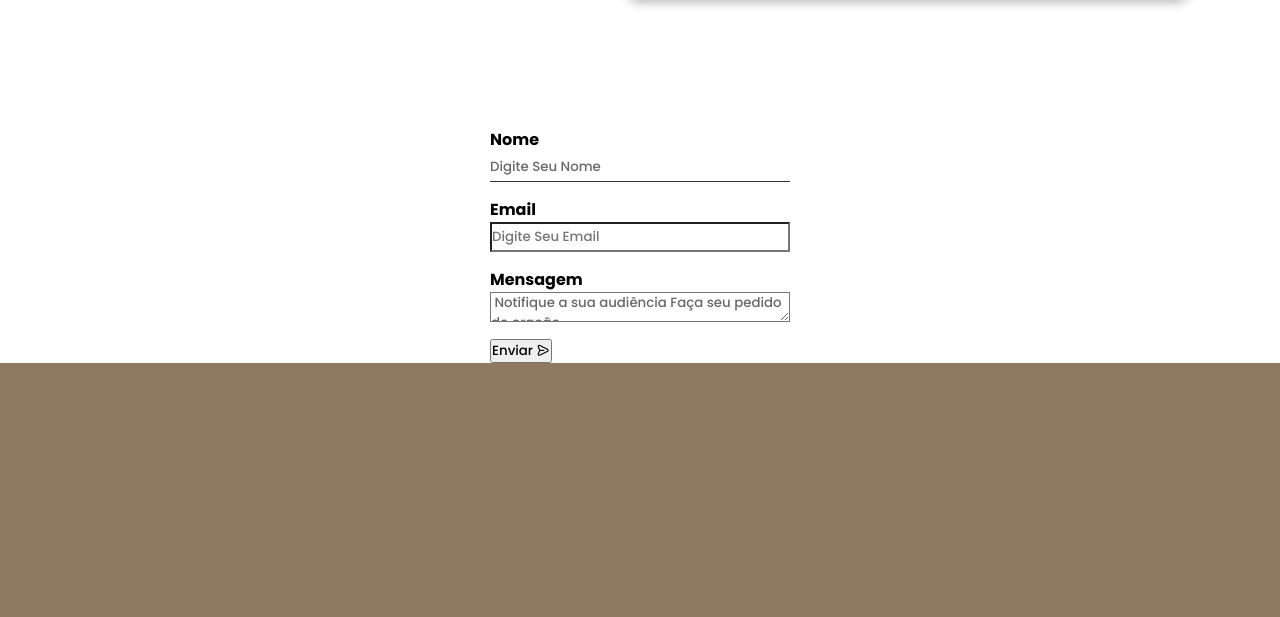
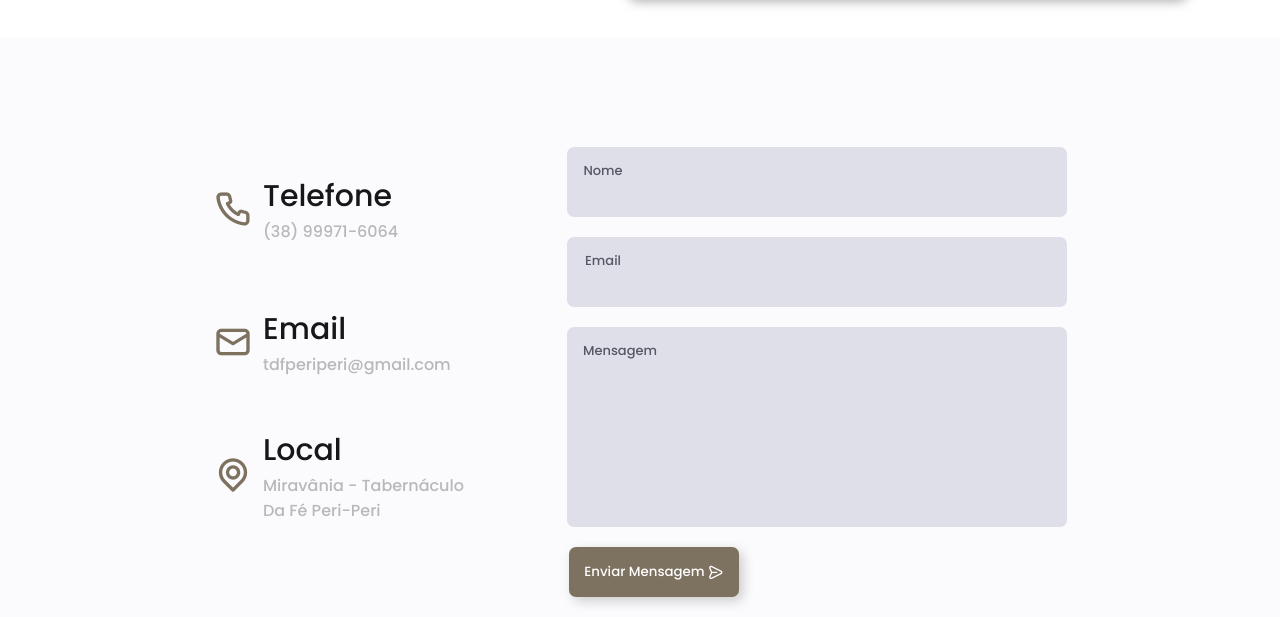
Before and after one commit to ZhawrtDev/tdf, a website: page atualização/index.html in a window 1280 px wide. Shown: the part 3192-3809 px from the top of the page. Before the commit the page ends 3555 px from the top, so only its background shows below. Drawn offline with nearby package versions, Linux system fonts and the light colour scheme.

Commit message:
formulario pronto
error no 1 formulario 2 formulario pronto tudo ok

```diff
--- a/atualização/index.html
+++ b/atualização/index.html
@@ -211,16 +211,43 @@
     <!-- CONTATO -->
     <section id="contato">
         <div class="contato">
-            <div class="boxs-contato"></div>
+            <div class="boxs-contato">
+
+                <div class="box-contato">
+                    <i class="uil uil-phone"></i>
+                    <div class="text">
+                        <h1>Telefone</h1>
+                        <p>(38) 99971-6064</p>
+                    </div>
+                </div>
+
+                <div class="box-contato">
+                    <i class="uil uil-envelope-alt"></i>
+                    <div class="text">
+                        <h1>Email</h1>
+                        <p>tdfperiperi@gmail.com</p>
+                    </div>
+                </div>
+
+                <div class="box-contato">
+                    <i class="uil uil-location-point"></i>
+                    <div class="text">
+                        <h1>Local</h1>
+                        <p>Miravânia - Tabernáculo Da Fé Peri-Peri</p>
+                    </div>
+                </div>
+
+            </div>
+
             <div class="contato-form">
-                <form action="https://formsubmit.co/ajax/tdfperiperi@gmail.com" method="POST" data-form>
+                <form class="contato-form" action="https://formsubmit.co/ajax/tdfperiperi@gmail.com" method="POST" data-form>
                     <label for="nome">Nome</label>
-                    <input type="text" name="nome" id="nome" placeholder="Digite Seu Nome" required/>
+                    <input type="text" name="nome" id="nome" required/>
                     <label for="email">Email</label>
-                    <input type="email" name="email" id="email" placeholder="Digite Seu Email" required/>
-                    <label for="mensagem" >Mensagem</label>
-                    <textarea name="mensagem" id="mensagem" required placeholder=" Notifique a sua audiência Faça seu pedido de oração."></textarea>
-                    <button id="form-btn" type="submit" data-button>Enviar <i class="uil uil-message"></i></button>
+                    <input type="email" name="email" id="email" required/>
+                    <label id="label-msg" for="mensagem">Mensagem</label>
+                    <textarea name="mensagem" id="mensagem" required></textarea>
+                    <button id="form-btn" type="submit" data-button>Enviar Mensagem<i class="uil uil-message"></i></button>
                 </form>
             </div>
         </div>
--- a/atualização/src/css/styles.css
+++ b/atualização/src/css/styles.css
@@ -556,13 +556,128 @@ i.bx.bx-bell {
 }
 
 .testemunhos-main .testemunho-box .text h1 {
-
-font-size: 30px;
+    font-size: 30px;
 }
 
 /* CONTATO */
 #contato {
-    background: #fff;
+    background: #FBFBFE;
+}
+
+.contato {
+    display: flex;
+    justify-content: center;
+    align-items: center;
+}
+
+.contato-form {
+    display: flex;
+    justify-content: center;
+    align-items: center;
+    flex-direction: column;
+    color: #585665;
+}
+
+.contato-form label {
+    position: relative;
+    left: -214px;
+    top: 34px;
+    font-weight: 500;
+    font-size: 13px;
+}
+
+.contato-form #label-msg {
+    position: relative;
+    left: -197px;
+}
+
+
+
+.contato-form input,
+.contato-form textarea {
+    background: #dfdfe9;
+    border: none;
+    width: 500px;
+    padding: 10px;
+}
+
+.contato-form input {
+    height: 70px;
+    border-radius: 7px;
+}
+
+.contato-form textarea {
+    resize: none;
+    height: 200px;
+    border-radius: 7px;
+}
+
+.contato-form #form-btn {
+    display: flex;
+    justify-content: center;
+    align-items: center;
+    width: 170px;
+    height: 50px;
+    border: none;
+    background: #7d715f;
+    color: #fff;
+    border-radius: 7px;
+    font-weight: 500;
+    margin: 20px 0;
+    cursor: pointer;
+    position: relative;
+    left: -163px;
+    box-shadow: 4px 4px 12px rgba(0, 0, 0, 0.188);
+}
+
+.contato-form #form-btn i {
+    margin-left: 3px;
+    font-size: 16px;
+}
+
+.contato .contato-form .success {
+    position: relative;
+    top: -88px;
+    font-size: 17px;
+    left: 155px;
+    font-weight: 500;
+    color: #666;
+}
+
+.boxs-contato {
+    display: flex;
+    justify-content: center;
+    align-items: center;
+    flex-direction: column;
+    margin-bottom: 20px;
+}
+
+.box-contato {
+    position: relative;
+    width: 274px;
+    height: 93px;
+    display: flex;
+    align-items: center;
+    margin-right: 80px;
+    margin-bottom: 40px;
+}
+
+.box-contato i {
+    color: #7d715f;
+    font-size: 40px;
+    margin-right: 10px;
+}
+
+
+.box-contato .text h1 {
+    color: #171719;
+    font-weight: 500;
+    font-size: 30px;
+}
+
+.box-contato .text p {
+    color: #B8B8BA ;
+    font-weight: 500;
 }
 
 /* SCROLL */
@@ -647,10 +762,10 @@ font-size: 30px;
 }
 
 .popup-main .popup-box form
-#form-btn,
-#email,
-#nome,
-#mensagem
+.popup-main .popup-box form #form-btn,
+.popup-main .popup-box form #email,
+.popup-main .popup-box form #nome,
+.popup-main .popup-box form #mensagem
 {
     width: 300px;
     height: 30px;
@@ -671,8 +786,8 @@ font-size: 30px;
 }
 
 .popup-main .popup-box form
-#email,
-#nome{
+.popup-main .popup-box form #email,
+.popup-main .popup-box form #nome{
     border: none;
     border-bottom: 1px solid #333;
 }
--- a/atualização/src/js/main.js
+++ b/atualização/src/js/main.js
@@ -25,12 +25,12 @@ class FormSubmit {
     }
 
     displaySucces() {
-        this.form.innerHTML = this.settings.success;
+        this.form.innerHTML += this.settings.success;
     }
 
 
     displayError() {
-        this.form.innerHTML = this.settings.error;
+        this.form.innerHTML += this.settings.error;
     }
 
     getFormObject() {
```
